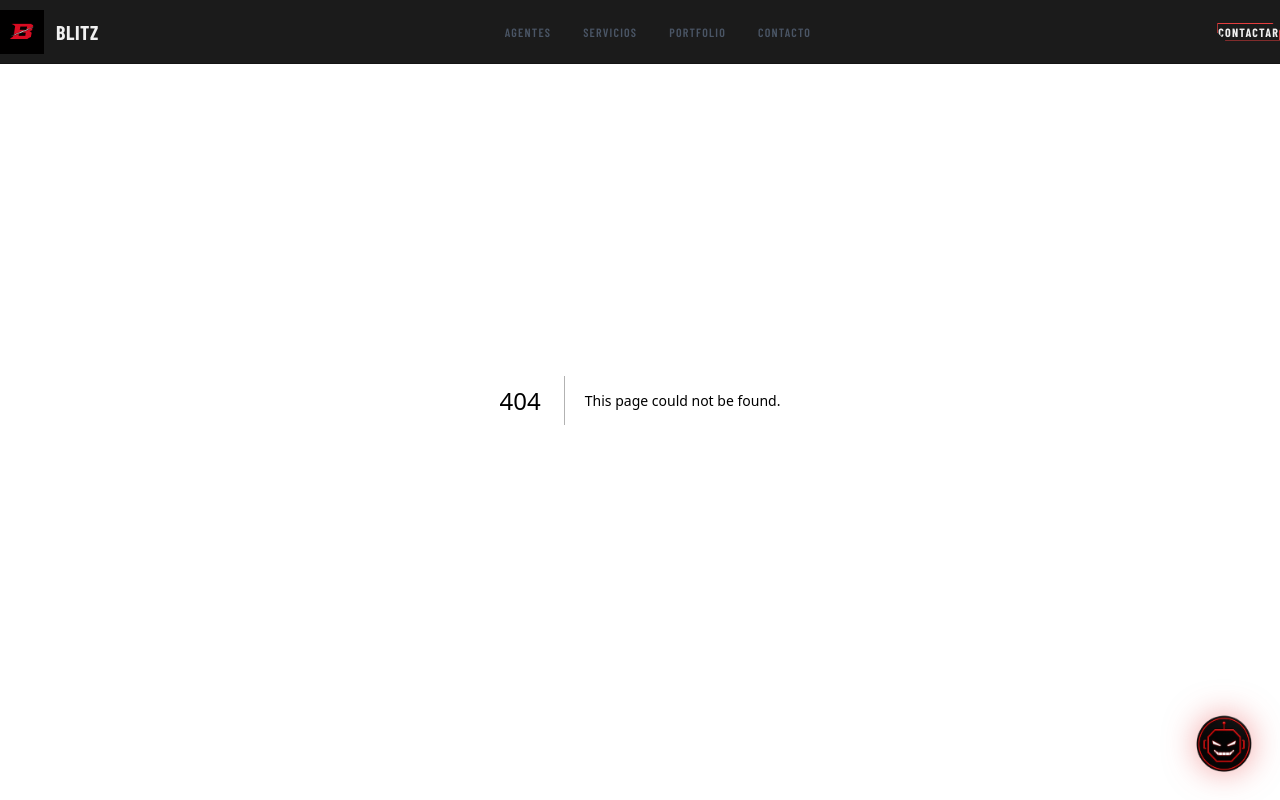
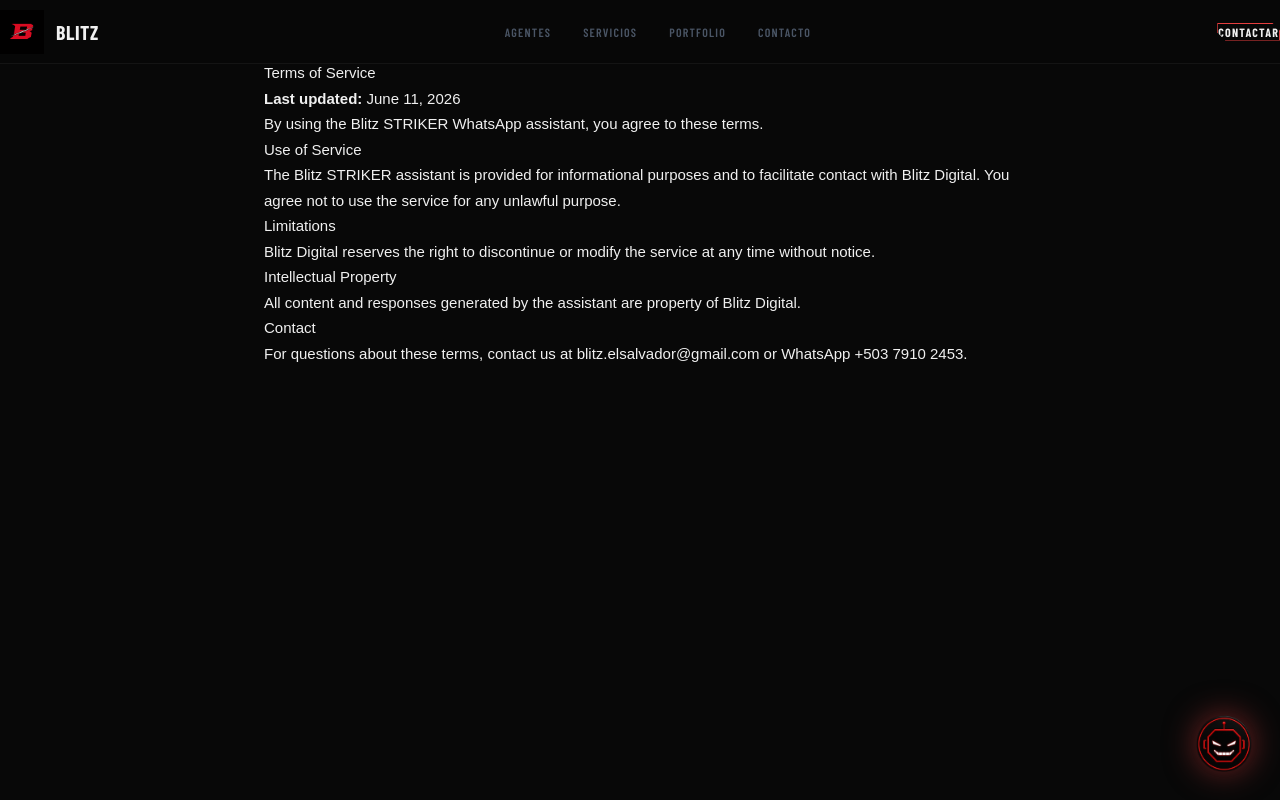
Before and after one commit to dacabrero11/blitz, a Next.js app: page /terms in a window 1280 px wide. Before the commit this address had no page. Built offline with nearby package versions, Linux system fonts and the light colour scheme; a web font is replaced by a local one.

Commit message:
Create page.tsx

```diff
--- /dev/null
+++ b/app/terms/page.tsx
@@ -0,0 +1,17 @@
+export default function TermsOfService() {
+  return (
+    <main style={{ maxWidth: 800, margin: '0 auto', padding: '60px 24px', fontFamily: 'sans-serif', lineHeight: 1.7 }}>
+      <h1>Terms of Service</h1>
+      <p><strong>Last updated:</strong> June 11, 2026</p>
+      <p>By using the Blitz STRIKER WhatsApp assistant, you agree to these terms.</p>
+      <h2>Use of Service</h2>
+      <p>The Blitz STRIKER assistant is provided for informational purposes and to facilitate contact with Blitz Digital. You agree not to use the service for any unlawful purpose.</p>
+      <h2>Limitations</h2>
+      <p>Blitz Digital reserves the right to discontinue or modify the service at any time without notice.</p>
+      <h2>Intellectual Property</h2>
+      <p>All content and responses generated by the assistant are property of Blitz Digital.</p>
+      <h2>Contact</h2>
+      <p>For questions about these terms, contact us at blitz.elsalvador@gmail.com or WhatsApp +503 7910 2453.</p>
+    </main>
+  )
+}
```
